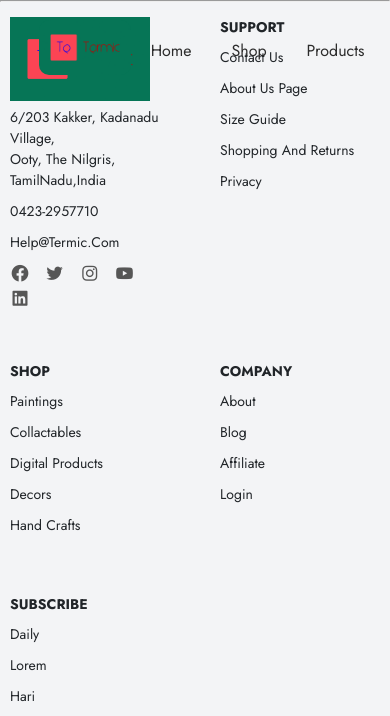
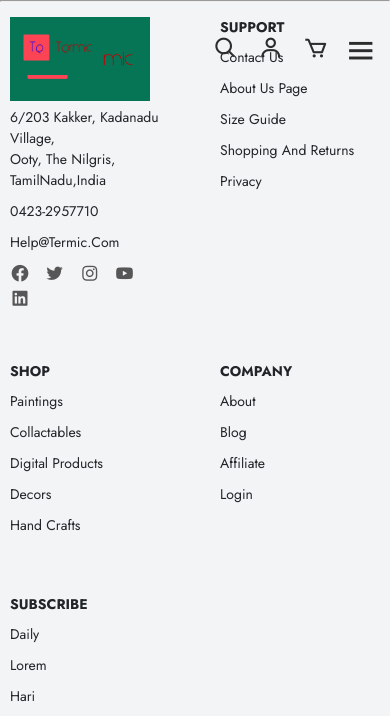
Before and after one commit to Harijohnson/Ecom_Demo, a Django app: template ecom_demo/store/templates/store/base.html in a window 390 px wide. Shown: the top 716 px of the page. Run offline with Django 4.2, Linux system fonts and the light colour scheme; the template is opened without the code that fills it, so the values that code supplies are empty; some web fonts are replaced.

Commit message:
base functionalites and web responsivens are working good in laptop

```diff
--- a/ecom_demo/store/static/css/base_style.css
+++ b/ecom_demo/store/static/css/base_style.css
@@ -100,28 +100,7 @@
     width: 100px;
     height: 20px;
 }
-
-
-
-@media (max-width:700px) {
-    .hideOnMobile{
-        display: none;
-    }
-    .menu-button{
-        display:block;
-    }
-    }
-
-
-
-@media (max-width:400px) {
-    .sidebar {
-        width: 100%;
-    }
-    }
-
-   */
-
+*/
 
 
 
@@ -189,6 +168,8 @@
     color:#2c2c2c;
     z-index: 10001;
     cursor: pointer;
+    display:none;
+    padding-left: 15px;
 }
 
 
@@ -258,3 +239,85 @@
 .social-icon i:hover{
     transform:scale(1.3) ;
 }
+
+
+
+
+/* responsive - css */
+
+
+@media (max-width:890px){
+    header{
+        padding:20px 3%;
+        transition: .4s;
+    }
+}
+
+@media (max-width:890px){
+    .main-text h1{
+        font-size:50px;
+        transition: .4s;
+    }
+    .main-text p{
+        font-size:18px;
+        transition: .4s;
+    }
+    .main-btn{
+        padding: 10px 20px;
+        transition: .4s;
+    }
+
+}
+
+
+@media (max-width:750px){
+    .navmenu {
+        position:absolute;
+        top:100%;
+        right:-100%;
+        width:220px;
+        height:60vh;
+        background:#edfff1;
+        display: flex;
+        flex-direction: column;
+        align-items: center;
+        padding: 20rpx 20px;
+        transition: all .42s;
+        backdrop-filter:blur(10px);
+        box-shadow:-10px 0 10px rgba(0 0 0 ,0.1)
+
+    }
+    .navmenu a{
+        display: block;
+        margin: 18px 0;
+
+    }
+    .navmenu.open{
+        right:0;
+    }
+}
+
+/* below media quire is for hamburger menu is when is opne or not function */
+
+ @media (max-width:750px) {
+    #menu-icon{
+        display: block;
+    }
+    }
+
+/* @media (max-width:400px) {
+    .hidenMobile{
+        display: none;
+    }
+    .menu-button{
+        display: block;
+    }
+}     */
+
+
+/*
+@media (max-width:400px) {
+    .sidebar {
+        width: 100%;
+    }
+    }  */
--- a/ecom_demo/store/static/javascript/base_script.js
+++ b/ecom_demo/store/static/javascript/base_script.js
@@ -15,3 +15,25 @@
 window.addEventListener('scroll', function(){
     header.classList.toggle('sticky',this.window.scrollY>0);
 })
+
+let menu = document.querySelector("#menu-icon");
+let navmenu= document.querySelector(".navmenu");
+
+menu.onclick = () =>{
+    menu.classList.toggle('bx-x');
+    navmenu.classList.toggle('open');
+}
+
+
+function shoeSmallMenu(){
+    const samllMenu = document.querySelector('#menu-icon');
+    samllMenu.style.display ='flex';
+
+}
+
+
+function hideSmallMenu(){
+    const samllMenu = document.querySelector('#menu-icon');
+    samllMenu.style.display ='none';
+
+}
--- a/ecom_demo/store/templates/store/base.html
+++ b/ecom_demo/store/templates/store/base.html
@@ -91,7 +91,7 @@
 
     <header>
         <a href="#" class="logo"> <img src="{% static 'images/base/logo_1.png' %}" alt="logo"></a>
-        <ul class="navmenu">
+        <ul class="navmenu" >
             <li><a href="#">Home</a></li>
             <li><a href="#">Shop</a></li>
             <li><a href="#">Products</a></li>
```
Also changed, not shown: ecom_demo/store/static/css/store.css (line endings or trailing spaces).
